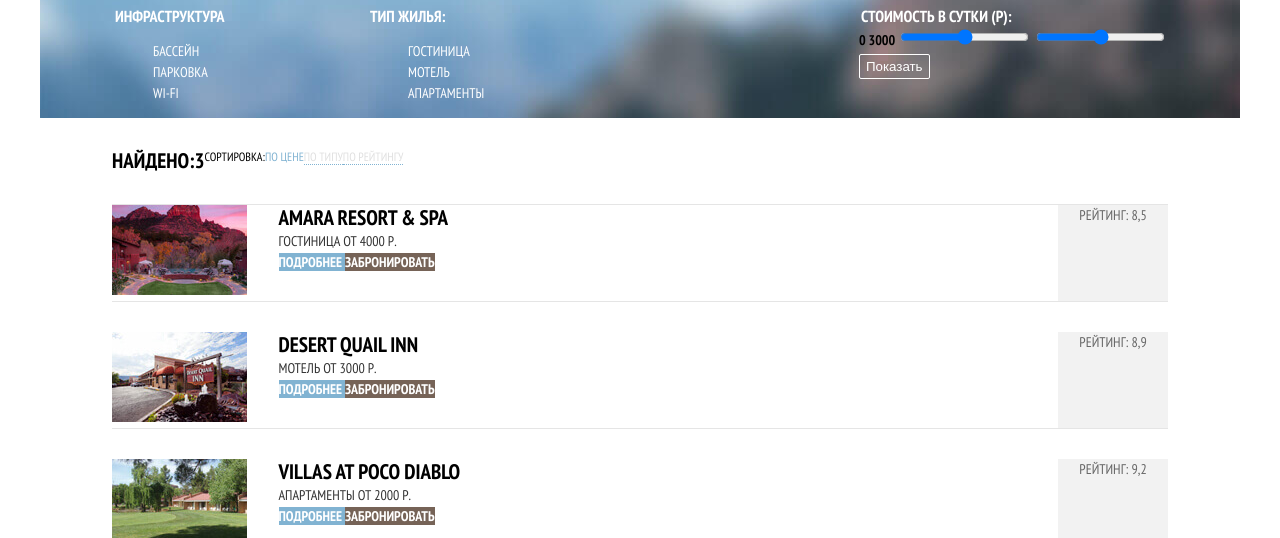
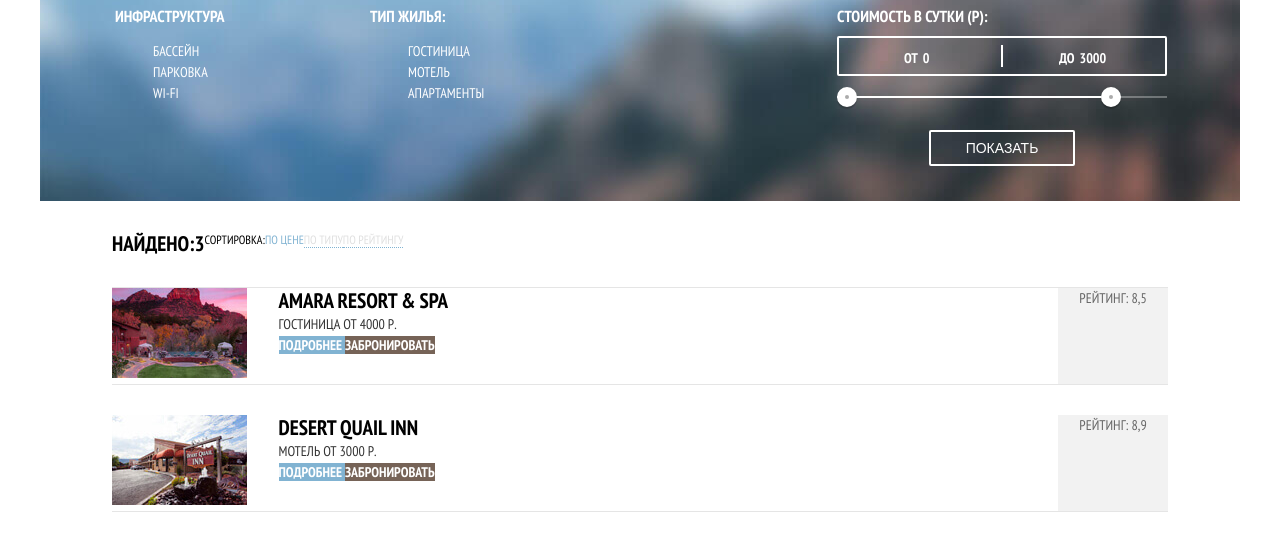
Before and after one commit to kseniasubbotina/823515-sedona, a plain HTML site: page hotels.html in a window 1280 px wide. Shown: the part 75-613 px from the top of the page. Drawn offline with Linux system fonts and the light colour scheme.

Commit message:
добавлен сложный фильтр стоимости

```diff
--- a/css/style.css
+++ b/css/style.css
@@ -195,6 +195,7 @@ a {
 
 
 
+
 /*---------------здесь начинаетя стилизация страницы hotels----------------------*/
 
 li .navigation-selected {
@@ -339,6 +340,7 @@ li .navigation-selected {
   color: #75665e;
   background-color: #503e33;
 }
+
 
 
 
@@ -639,11 +641,136 @@ body {
   width: 140px;
 }
 
-.cost-column {
+.filter-range {
+  width: 330px;
   margin-left: auto;
   padding-right: 73px;
+  margin-bottom: 35px;
+  color: #ffffff;
 }
 
+.filter-range-title {
+  margin-bottom: 9px;
+
+  font-weight: 700;
+  font-size: 16px;
+  line-height: 21px;
+}
+
+.price-controls {
+  position: relative;
+  height: 36px;
+  margin-bottom: 20px;
+  font-size: 0;
+
+  border: 2px solid #ffffff;
+  border-radius: 2px
+}
+
+.price-controls label {
+  display: inline-block;
+
+  font-size: 14px;
+  line-height: 38px;
+  vertical-align: top;
+
+  cursor: pointer;
+}
+
+.price-controls::after {
+  content: "";
+  position: absolute;
+  top: 50%;
+  left: 50%;
+  width: 2px;
+  height: 22px;
+
+  background: #ffffff;
+  transform: translate(-50%, -50%);
+}
+
+.price-controls .min-price,
+.price-controls .max-price {
+  width: 90px;
+  padding-left: 65px;
+}
+
+.price-controls input {
+  width: 50px;
+  margin: 0;
+
+  color: inherit;
+  font: inherit;
+
+  background: none;
+  border: none;
+}
+
+.range-controls {
+  position: relative;
+
+  margin-bottom: 32px;
+}
+
+.range-controls .scale {
+  height: 2px;
+
+  background: rgba(255, 255, 255, 0.3);
+}
+
+.range-controls .bar {
+  width: 80%;
+  height: 2px;
+
+  background: #ffffff;
+}
+
+.range-toggle {
+  position: absolute;
+  top: -9px;
+  width: 4px;
+  height: 4px;
+
+  background: #ababab;
+  border: 8px solid #ffffff;
+  border-radius: 50%;
+  box-shadow: 0 2px 1px 0 rgba(0, 1, 1, 0.2);
+  cursor: pointer;
+}
+
+.range-toggle-min {
+  left: 0;
+}
+
+.range-toggle-max {
+  left: 80%;
+}
+
+.range-toggle:hover {
+  background: #1c4f80;
+}
+
+.btn-transparent {
+  display: block;
+  margin: 0 auto;
+  padding: 6px 35px;
+
+  font-size: 14px;
+  line-height: 20px;
+  color: #ffffff;
+  text-transform: uppercase;
+
+  background: transparent;
+  border: 2px solid #ffffff;
+  border-radius: 2px;
+  cursor: pointer;
+}
+
+
+/*.cost-column {
+  margin-left: auto;
+  padding-right: 73px;
+}*/
 
 .sorting {
   display: flex;
@@ -697,7 +824,7 @@ body {
 }
 
 .hotels-rating {
-	width: 110px;
+  width: 110px;
 }
 
 .hotel-about {
--- a/hotels.html
+++ b/hotels.html
@@ -77,129 +77,153 @@
             </ul>
           </fieldset>
         </div>
+        <div class="filter-range">
+          <div class="filter-range-title">Стоимость в сутки (р):</div>
+          <div class="price-controls">
+            <label class="min-price">от
+              <input type="text " name="min-price " value="0 ">
+            </label>
+            <label class="max-price ">до
+              <input type="text " name="max-price " value="3000 ">
+            </label>
+          </div>
+          <div class="range-controls ">
+            <div>
+              <div class="scale ">
+                <div class="bar "></div>
+              </div>
+              <div class="range-toggle range-toggle-min "></div>
+              <div class="range-toggle range-toggle-max "></div>
+            </div>
+          </div>
+
+          <button class="btn-transparent " type="submit ">Показать</button>
+        </div>
+
+
         <!--ползунок стоимости сверстается позже-->
-        <div class="cost-column">
+        <!--<div class="cost-column ">
           <fieldset>
             <legend> Стоимость в сутки (Р):</legend>
-            <output name="min-output">0</output>
-            <output name="max-output">3000</output>
-            <input type="range" id="min-input" min="0" max="3000" step="1">
-            <input type="range" id="max-input" min="0" max="3000" step="1">
+            <output name="min-output ">0</output>
+            <output name="max-output ">3000</output>
+            <input type="range " id="min-input " min="0 " max="3000 " step="1 ">
+            <input type="range " id="max-input " min="0 " max="3000 " step="1 ">
           </fieldset>
-          <button class="filters-button" type="submit" name="show-filters-result">Показать</button>
-        </div>
+          <button class="filters-button " type="submit " name="show-filters-result ">Показать</button>
+        </div>-->
       </form>
     </section>
     <!--Главное содержимое страницы-->
-    <h1 class="visually-hidden">Гостиницы Седоны</h1>
+    <h1 class="visually-hidden ">Гостиницы Седоны</h1>
     <!--раздел сортировки-->
-    <section class="sorting">
-      <p class="sorting-paragraph">Найдено:3</p>
-      <h2 class="sorting-header">Сортировка:</h2>
-      <ul class="breadcrumbs">
-        <li class="breadcrumbs breadcrumbs-selected">по цене</li>
-        <li><a href="#" aria-label="Отсортировать по типу гостиницы">по типу</a></li>
-        <li><a href="#" aria-label="отсортировать по рейтингу гостиницы">по рейтингу</a></li>
+    <section class="sorting ">
+      <p class="sorting-paragraph ">Найдено:3</p>
+      <h2 class="sorting-header ">Сортировка:</h2>
+      <ul class="breadcrumbs ">
+        <li class="breadcrumbs breadcrumbs-selected ">по цене</li>
+        <li><a href="# " aria-label="Отсортировать по типу гостиницы ">по типу</a></li>
+        <li><a href="# " aria-label="отсортировать по рейтингу гостиницы ">по рейтингу</a></li>
       </ul>
     </section>
     <!--перечень гостиниц-->
-    <article class="hotels">
-      <h2 class="visually-hidden">Список найденных гостиниц</h2>
-      <ul class="hotels-list">
+    <article class="hotels ">
+      <h2 class="visually-hidden ">Список найденных гостиниц</h2>
+      <ul class="hotels-list ">
         <!--гостиница 1-->
-        <li class="hotel-item">
-          <p class="hotel-img">
-            <img src="img/hotel-1.jpg" width="135" height="90" alt="гостиница Amara Resort & SPA">
+        <li class="hotel-item ">
+          <p class="hotel-img ">
+            <img src="img/hotel-1.jpg " width="135 " height="90 " alt="гостиница Amara Resort & SPA ">
           </p>
-          <div class="hotel-about">
-            <h3 class="hotel-header">
-              <a href="#" aria-label="Нажмите, что бы прейти на страницу гостиницы Amara Resort & SPA">
+          <div class="hotel-about ">
+            <h3 class="hotel-header ">
+              <a href="# " aria-label="Нажмите, что бы прейти на страницу гостиницы Amara Resort & SPA ">
                 Amara Resort & SPA
               </a>
             </h3>
-            <p class="hotel-cost">
+            <p class="hotel-cost ">
               <span>Гостиница</span>
               <span>от 4000 Р.</span>
             </p>
-            <p class="hotel-btn">
-              <a class="hotel-btn btn-info" href="#" aria-label="Нажмите, если хотите узнать подробнее о гостинице Amara Resort & SPA">
+            <p class="hotel-btn ">
+              <a class="hotel-btn btn-info " href="# " aria-label="Нажмите, если хотите узнать подробнее о гостинице Amara Resort & SPA ">
                 <b>Подробнее</b>
               </a>
-              <a class="hotel-btn btn-reserv" href="#" aria-label="Нажмите, если хотите забронировать номер в гостинице Amara Resort & SPA">
+              <a class="hotel-btn btn-reserv " href="# " aria-label="Нажмите, если хотите забронировать номер в гостинице Amara Resort & SPA ">
                 <b>Забронировать</b>
               </a>
             </p>
           </div>
-          <span class="hotels-rating">рейтинг: 8,5</span>
+          <span class="hotels-rating ">рейтинг: 8,5</span>
         </li>
         <!--гостиница 2-->
-        <li class="hotel-item">
-          <p class="hotel-img">
-            <img src="img/hotel-2.jpg" width="135" height="90" alt="мотель Desert Quail in">
+        <li class="hotel-item ">
+          <p class="hotel-img ">
+            <img src="img/hotel-2.jpg " width="135 " height="90 " alt="мотель Desert Quail in ">
           </p>
-          <div class="hotel-about">
-            <h3 class="hotel-header">
-              <a href="#" aria-label="Нажмите, что бы перейти на страницу мотеля Desert Quail inn">
+          <div class="hotel-about ">
+            <h3 class="hotel-header ">
+              <a href="# " aria-label="Нажмите, что бы перейти на страницу мотеля Desert Quail inn ">
                 Desert Quail inn
               </a>
             </h3>
-            <p class="hotel-cost">
+            <p class="hotel-cost ">
               <span>Мотель </span>
               <span>от 3000 Р.</span>
             </p>
-            <p class="hotel-btn">
-              <a class="hotel-btn btn-info" href="#" aria-label="Нажмите, если хотите узнать подробнее о мотеле Desert Quail inn">
+            <p class="hotel-btn ">
+              <a class="hotel-btn btn-info " href="# " aria-label="Нажмите, если хотите узнать подробнее о мотеле Desert Quail inn ">
                 <b>Подробнее</b>
               </a>
-              <a class="hotel-btn btn-reserv" href="#" aria-label="Нажмите, если хотите забронировать комнату в  мотеле Desert Quail inn">
+              <a class="hotel-btn btn-reserv " href="# " aria-label="Нажмите, если хотите забронировать комнату в мотеле Desert Quail inn ">
                 <b>Забронировать</b>
               </a>
             </p>
           </div>
-          <span class="hotels-rating">рейтинг: 8,9</span>
+          <span class="hotels-rating ">рейтинг: 8,9</span>
         </li>
         <!--гостиница 3-->
-        <li class="hotel-item">
-          <p class="hotel-img">
-            <img src="img/hotel-3.jpg" width="135" height="90" alt="апартаменты VILLAS AT POCO DIABLO">
+        <li class="hotel-item ">
+          <p class="hotel-img ">
+            <img src="img/hotel-3.jpg " width="135 " height="90 " alt="апартаменты VILLAS AT POCO DIABLO ">
           </p>
-          <div class="hotel-about">
-            <h3 class="hotel-header">
-              <a href="#" aria-label="Нажмите, чтобы перейти на страницу апартаментов  VILLAS AT POCO DIABLO">
+          <div class="hotel-about ">
+            <h3 class="hotel-header ">
+              <a href="# " aria-label="Нажмите, чтобы перейти на страницу апартаментов VILLAS AT POCO DIABLO ">
                 VILLAS AT POCO DIABLO
               </a>
             </h3>
-            <p class="hotel-cost">
+            <p class="hotel-cost ">
               <span>Апартаменты </span>
               <span>от 2000 Р.</span>
             </p>
-            <p class="hotel-btn">
-              <a class="hotel-btn btn-info" href="#" aria-label="Нажмите, если хотите узнать подробнее об апартаментах  VILLAS AT POCO DIABLO">
+            <p class="hotel-btn ">
+              <a class="hotel-btn btn-info " href="# " aria-label="Нажмите, если хотите узнать подробнее об апартаментах VILLAS AT POCO DIABLO ">
                 <b>Подробнее</b>
               </a>
-              <a class="hotel-btn btn-reserv" href="#" aria-label="Нажмите, если хотите забронировать апартаменты VILLAS AT POCO DIABLO">
+              <a class="hotel-btn btn-reserv " href="# " aria-label="Нажмите, если хотите забронировать апартаменты VILLAS AT POCO DIABLO ">
                 <b>Забронировать</b>
               </a>
             </p>
           </div>
-          <span class="hotels-rating">рейтинг: 9,2</span>
+          <span class="hotels-rating ">рейтинг: 9,2</span>
         </li>
       </ul>
     </article>
   </main>
   <!--футер-->
-  <footer class="main-footer">
-    <p class="hashtag">#VISITSEDONA</p>
-    <div class="footer-social">
-      <ul class="social-list">
-        <li><a class="social-btn vk" href="#" aria-label="Наш Вконтакте">Вконтакте</a></li>
-        <li><a class="social-btn facebook" href="#" aria-label="Наш Фейсбук">Фейсбук</a></li>
-        <li><a class="social-btn youtube" href="#" aria-label="Наш Ютуб">Ютуб</a></li>
+  <footer class="main-footer ">
+    <p class="hashtag ">#VISITSEDONA</p>
+    <div class="footer-social ">
+      <ul class="social-list ">
+        <li><a class="social-btn vk " href="# " aria-label="Наш Вконтакте ">Вконтакте</a></li>
+        <li><a class="social-btn facebook " href="# " aria-label="Наш Фейсбук ">Фейсбук</a></li>
+        <li><a class="social-btn youtube " href="# " aria-label="Наш Ютуб ">Ютуб</a></li>
       </ul>
     </div>
-    <p class="footer-copyright">Website by
-      <a href="https://htmlacademy.ru/intensive/htmlcss" aria-label="Нажмите, для перехода на страницу Html Academy">
-        <img src="img/logo-htmlacademy.svg" width="115" height="41" alt="Html Academy-logo">
+    <p class="footer-copyright ">Website by
+      <a href="https://htmlacademy.ru/intensive/htmlcss " aria-label="Нажмите, для перехода на страницу Html Academy ">
+        <img src="img/logo-htmlacademy.svg " width="115 " height="41 " alt="Html Academy-logo ">
       </a>
     </p>
   </footer>
```
